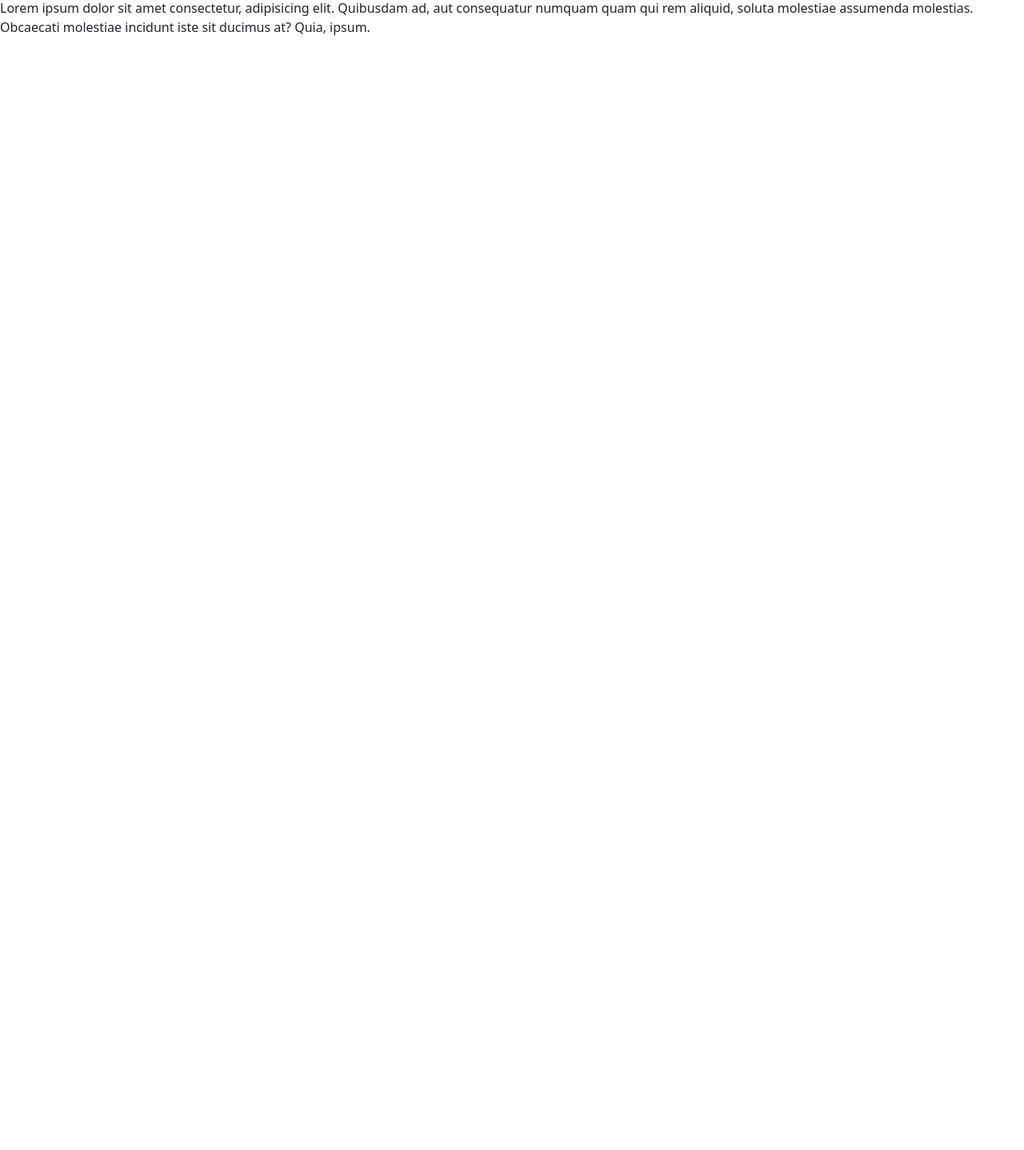
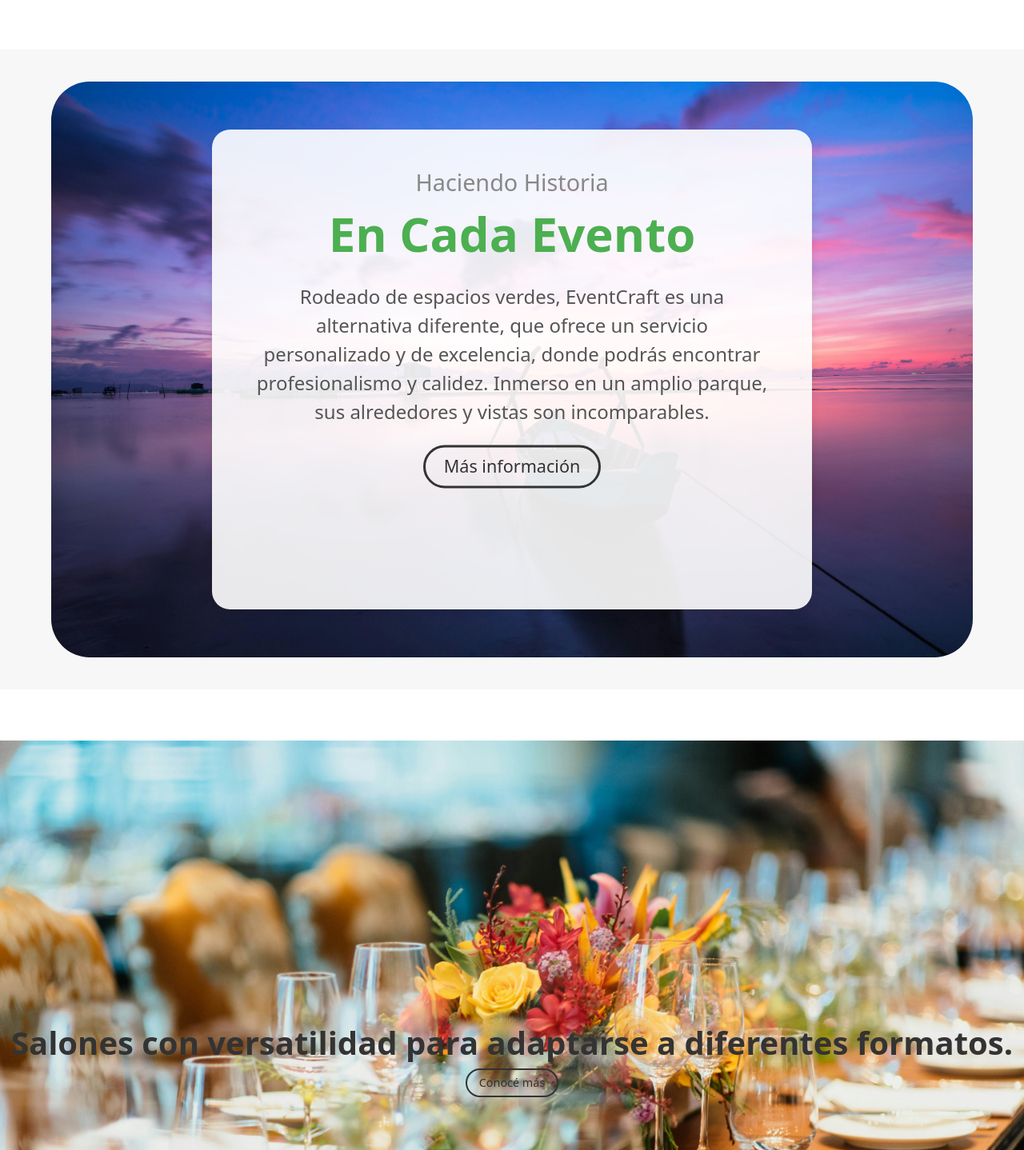
Before and after one commit to lucascirille/frontDesarrollo, a React (Vite) app: page / in a window 1280 px wide. Shown: the part 872-2310 px from the top of the page at 80% size. Before the commit the page ends 918 px from the top, so only its background shows below. Built offline with nearby package versions, Linux system fonts and the light colour scheme.

Commit message:
actualizamos el home

```diff
--- /dev/null
+++ b/src/helpers/home/imagenesCarrusel.js
@@ -0,0 +1,13 @@
+const imagenesCarrusel = [
+    "https://images.unsplash.com/photo-1546512347-3ad629c193c5?q=80&w=1170&auto=format&fit=crop&ixlib=rb-4.0.3&ixid=M3wxMjA3fDB8MHxwaG90by1wYWdlfHx8fGVufDB8fHx8fA%3D%3D",
+    "https://images.unsplash.com/photo-1519167758481-83f550bb49b3?q=80&w=1198&auto=format&fit=crop&ixlib=rb-4.0.3&ixid=M3wxMjA3fDB8MHxwaG90by1wYWdlfHx8fGVufDB8fHx8fA%3D%3D",
+    "https://images.unsplash.com/photo-1515982200576-f29f11444503?q=80&w=1169&auto=format&fit=crop&ixlib=rb-4.0.3&ixid=M3wxMjA3fDB8MHxwaG90by1wYWdlfHx8fGVufDB8fHx8fA%3D%3D",
+    "https://images.unsplash.com/photo-1595678816463-f94d2070f0a3?q=80&w=1030&auto=format&fit=crop&ixlib=rb-4.0.3&ixid=M3wxMjA3fDB8MHxwaG90by1wYWdlfHx8fGVufDB8fHx8fA%3D%3D",
+    "https://images.unsplash.com/photo-1621275471769-e6aa344546d5?q=80&w=1173&auto=format&fit=crop&ixlib=rb-4.0.3&ixid=M3wxMjA3fDB8MHxwaG90by1wYWdlfHx8fGVufDB8fHx8fA%3D%3D",
+    "https://images.unsplash.com/photo-1556125574-d7f27ec36a06?q=80&w=1170&auto=format&fit=crop&ixlib=rb-4.0.3&ixid=M3wxMjA3fDB8MHxwaG90by1wYWdlfHx8fGVufDB8fHx8fA%3D%3D",
+    "https://plus.unsplash.com/premium_photo-1691861395730-372a2fef9388?q=80&w=1171&auto=format&fit=crop&ixlib=rb-4.0.3&ixid=M3wxMjA3fDB8MHxwaG90by1wYWdlfHx8fGVufDB8fHx8fA%3D%3D",
+    "https://images.unsplash.com/photo-1518541213040-70f43593362d?q=80&w=1181&auto=format&fit=crop&ixlib=rb-4.0.3&ixid=M3wxMjA3fDB8MHxwaG90by1wYWdlfHx8fGVufDB8fHx8fA%3D%3D",
+    "https://images.unsplash.com/photo-1519643381401-22c77e60520e?q=80&w=2073&auto=format&fit=crop&ixlib=rb-4.0.3&ixid=M3wxMjA3fDB8MHxwaG90by1wYWdlfHx8fGVufDB8fHx8fA%3D%3D"
+];
+
+export default imagenesCarrusel;
--- /dev/null
+++ b/src/routes/components/footer.jsx
@@ -0,0 +1,36 @@
+import { Link } from "react-router-dom";
+import '../../styles/layout.css';
+
+export default function Footer() {
+  return (
+    <footer className="footer">
+      <div className="container-fluid">
+        <nav className="navbar navbar-expand-lg">
+          <div className="collapse navbar-collapse">
+            <ul className="navbar-nav mx-auto d-flex flex-row">
+              <li className="nav-item">
+                <img src="/images/ms-icon-144x144.png" alt="EventCraft" style={{ height: '40px' }} />
+                <span style={{ marginLeft: '8px', fontSize: '24px', fontWeight: 'bold' }}>EventCraft</span>
+              </li>
+              <li className="nav-item">
+                <Link className="nav-link" to={"/perfil"}>Perfil</Link>
+              </li>
+              <li className="nav-item">
+                <Link className="nav-link" to={"/nosotros"}>Nosotros</Link>
+              </li>
+              <li className="nav-item">
+                <Link className="nav-link" to={"/salonesCliente"}>Salones</Link>
+              </li>
+              <li className="nav-item">
+                <Link className="nav-link" to={"/eventosSociales"}>Eventos Sociales</Link>
+              </li>
+              <li className="nav-item">
+                <Link className="nav-link" to={"/eventosCorporativos"}>Eventos Corporativos</Link>
+              </li>
+            </ul>
+          </div>
+        </nav>
+      </div>
+    </footer>
+  );
+}
--- a/src/routes/components/layoutCliente.jsx
+++ b/src/routes/components/layoutCliente.jsx
@@ -86,7 +86,6 @@
       <div style={{  paddingTop: '70px', width: '100%', height: '100vh' }}>
         {children}
       </div>
-
     </>
   );
 }
--- a/src/routes/home.jsx
+++ b/src/routes/home.jsx
@@ -1,6 +1,48 @@
 import '../styles/home.css';
+import anime from 'animejs';
+import { useEffect, useRef } from 'react';
+import { useNavigate } from 'react-router-dom';
+import imagenesCarrusel from '../helpers/home/imagenesCarrusel';
+import { Carousel } from 'react-bootstrap';
+import Footer from './components/footer';
+
 
 export default function Home() {
+    const contentBox = useRef(null);
+    const navigate = useNavigate();
+
+    useEffect(() => {
+        const observer = new IntersectionObserver(
+            (entries) => {
+                // Revisa si el contenedor es visible
+                if (entries[0].isIntersecting) {
+                    anime({
+                        targets: contentBox.current,
+                        scale: [1, 1.5],
+                        opacity: [0.5, 1],
+                        duration: 1000,
+                        easing: 'easeInOutQuad',
+                        direction: 'alternate',
+                        loop: false
+                    });
+                    observer.unobserve(contentBox.current);
+                }
+            },
+            { threshold: 0.1 }
+        );
+
+        if (contentBox.current) {
+            observer.observe(contentBox.current);
+        }
+
+        return () => {
+            if (contentBox.current) {
+                observer.unobserve(contentBox.current);
+            }
+        };
+    }, []);
+
+
     return(
         <>
             <div id="home" className="home-container">
@@ -9,7 +51,47 @@
                     <p>Tu historia, nuestro lugar</p>
                 </header>
             </div>
-            <p>Lorem ipsum dolor sit amet consectetur, adipisicing elit. Quibusdam ad, aut consequatur numquam quam qui rem aliquid, soluta molestiae assumenda molestias. Obcaecati molestiae incidunt iste sit ducimus at? Quia, ipsum.</p>
+            <div className="container1">
+                <div className="background-image">
+                    <div ref={contentBox} className="content-box">
+                        <h2>Haciendo Historia</h2>
+                        <h1>En Cada Evento</h1>
+                        <p>
+                            Rodeado de espacios verdes, EventCraft es una alternativa diferente, que ofrece un servicio personalizado y de excelencia, donde podrás encontrar profesionalismo y calidez. Inmerso en un amplio parque, sus alrededores y vistas son incomparables.
+                        </p>
+                        <button className="info-button" onClick={() => navigate('/nosotros')}>Más información</button>
+                    </div>
+                </div>
+            </div>
+            <div className='container2'>
+                <h2>Salones con versatilidad para adaptarse
+                a diferentes formatos.</h2>
+                <button className="info-button" onClick={() => navigate('/salonesCliente')}>Conocé más</button>
+            </div>
+
+            <div className="image-buttons-container">
+                <div className="image-container">
+                    <img src="/images/paisaje5.jpg" alt="Imagen 1" />
+                    <button className="image-button" onClick={() => navigate('/eventosSociales')}>Eventos Sociales</button>
+                </div>
+                <div className="image-container">
+                    <img src="/images/paisaje4.jpg" alt="Imagen 2" />
+                    <button className="image-button" onClick={() => navigate('/eventosCorporativos')}>Eventos Corporativos</button>
+                </div>
+            </div>
+
+            <Carousel className="carousel-container">
+                    {imagenesCarrusel.map((imagen, index) => (
+                        <Carousel.Item key={index}>
+                            <img
+                                className="d-block w-100"
+                                src={imagen}
+                                alt={`Slide ${index + 1}`}
+                            />
+                        </Carousel.Item>
+                    ))}
+            </Carousel>
+            <Footer/>
         </>
     )
 }
--- a/src/styles/home.css
+++ b/src/styles/home.css
@@ -1,7 +1,7 @@
 *{
   margin: 0;
   padding: 0;
-  box-sizing: border-box; /* Incluye el padding y el border en el tamaño total */
+  box-sizing: border-box;
   max-width: 100%;
 }
 
@@ -9,7 +9,7 @@
   background-image: url('/images/paisaje1.jpg');
   background-size: cover;
   background-position: center;
-  height: 100vh; /* Ocupa toda la pantalla */
+  height: 100vh;
   width: 100vw;
   display: flex;
   flex-direction: column;
@@ -18,16 +18,165 @@
   text-align: center;
   color: white;
 }
+
 .home-container h1 {
-  font-size: 6rem;  /* Tamaño de letra más grande */
-  font-family: 'Georgia', serif;  /* Fuente formal */
-  font-weight: 600;  /* Hace que la letra sea más gruesa pero elegante */
+  font-size: 6rem;
+  font-family: 'Georgia', serif;
+  font-weight: 600;
   text-shadow: 2px 2px 8px rgba(0, 0, 0, 0.7);
 }
 .home-container p {
   font-size: 1rem;
-  font-family: 'Georgia', serif;  /* Fuente formal */
-  font-weight: 600;  /* Hace que la letra sea más gruesa pero elegante */
+  font-family: 'Georgia', serif;
+  font-weight: 600;
   margin-bottom: 20px;
   text-shadow: 2px 2px 8px rgba(0, 0, 0, 0.7);
 }
+
+.container1 {
+  height: 100vh;
+  display: flex;
+  align-items: center;
+  justify-content: center;
+  background-color: #f7f7f7;
+  margin-top: 5%;
+}
+
+.background-image {
+  background-image: url('/images/paisaje7.jpg');
+  background-size: cover;
+  background-position: center;
+  border-radius: 3em;
+  width: 90vw;
+  height: 90vh;
+  display: flex;
+  align-items: center;
+  justify-content: center;
+}
+
+.content-box {
+  background-color: rgba(255, 255, 255, 0.9);
+  padding: 2rem;
+  border-radius: 15px;
+  max-width: 500px;
+  width: 50vw;
+  height: 50vh;
+  text-align: center;
+  color: #333;
+  box-shadow: 0px 4px 8px rgba(0, 0, 0, 0.1);
+}
+
+.content-box h2 {
+  font-size: 1.2rem;
+  color: #888;
+  margin: 0;
+  font-weight: 400;
+}
+
+.content-box h1 {
+  font-size: 2.5rem;
+  color: #4CAF50;
+  margin: 0.5rem 0;
+  font-weight: 700;
+}
+
+.content-box p {
+  font-size: 1rem;
+  color: #555;
+  margin: 1rem 0;
+  line-height: 1.5;
+}
+
+.info-button {
+  padding: 5px 15px;
+  font-size: 0.9rem;
+  color: #333;
+  border: 2px solid #333;
+  background: none;
+  border-radius: 20px;
+  cursor: pointer;
+  transition: background-color 0.3s, color 0.3s;
+}
+
+.info-button:hover {
+  background-color: #333;
+  color: #fff;
+}
+
+.carousel-container {
+  margin-top: 5%;
+  display: flex;
+  justify-content: center;
+  align-items: center;
+  padding: 20px 0;
+  min-height: 500px;
+}
+
+.carousel-container img {
+  max-height: 500px;
+  object-fit: cover;
+}
+
+.container2 {
+  background-image: url('/images/paisaje8.jpg');
+  background-size: cover;
+  background-position: center;
+  height: 100vh;
+  width: 100vw;
+  display: flex;
+  flex-direction: column;
+  justify-content: center;
+  align-items: center;
+  text-align: center;
+  color: white;
+  margin-top: 5%;
+}
+
+.container2 h2{
+  color: #333;
+  font-size: 2.5rem;
+  font-weight: 700;
+}
+
+.image-buttons-container {
+  display: flex;
+  justify-content: space-between;
+  margin-top: 5%;
+}
+
+.image-container {
+  position: relative;
+  flex: 1;
+  margin: 0 10px;
+  overflow: hidden;
+  transition: transform 0.3s ease;
+}
+
+.image-container:hover {
+  transform: scale(1.05);
+}
+
+.image-container img {
+  height: 100%;
+  width: 100%;
+  border-radius: 10px;
+  display: block;
+}
+
+.image-button {
+  position: absolute;
+  top: 50%;
+  left: 50%;
+  transform: translate(-50%, -50%);
+  background-color: rgba(255, 255, 255, 0.8);
+  border: none;
+  border-radius: 20px;
+  padding: 10px 20px;
+  color: #333;
+  cursor: pointer;
+  transition: background-color 0.3s, transform 0.3s;
+}
+
+.image-button:hover {
+  background-color: #e0e0e0;
+}
```
Also changed, not shown: public/images/paisaje7.jpg (added), public/images/paisaje8.jpg (added).
